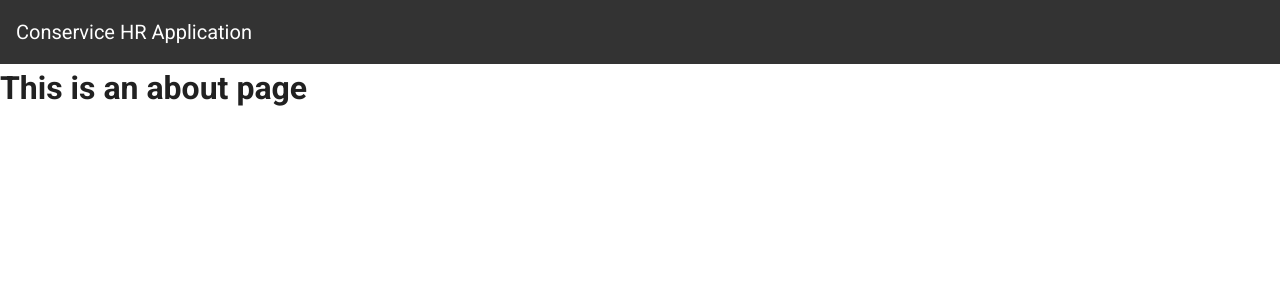
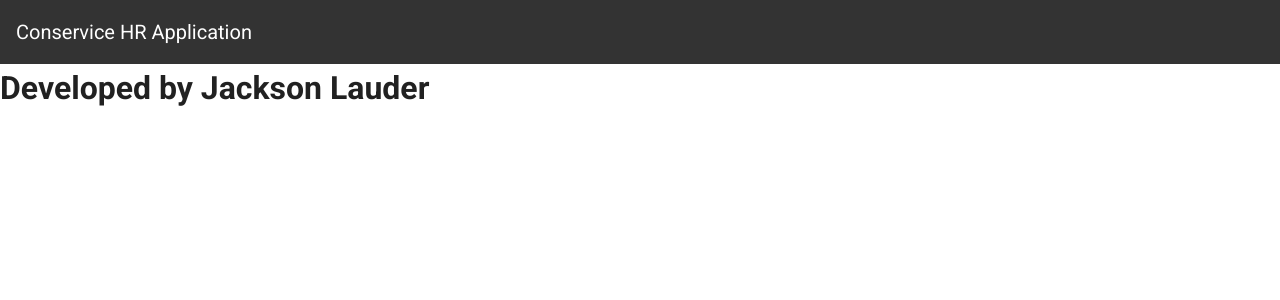
Before and after one commit to jacksonlauder/conservice-app, a Vue app: page /about in a window 1280 px wide. Shown: the top 300 px of the page. Built offline with nearby package versions, Linux system fonts and the light colour scheme.

Commit message:
Changed about page

```diff
--- a/src/views/About.vue
+++ b/src/views/About.vue
@@ -1,5 +1,5 @@
 <template>
   <div class="about">
-    <h1>This is an about page</h1>
+    <h1>Developed by Jackson Lauder</h1>
   </div>
 </template>
```
